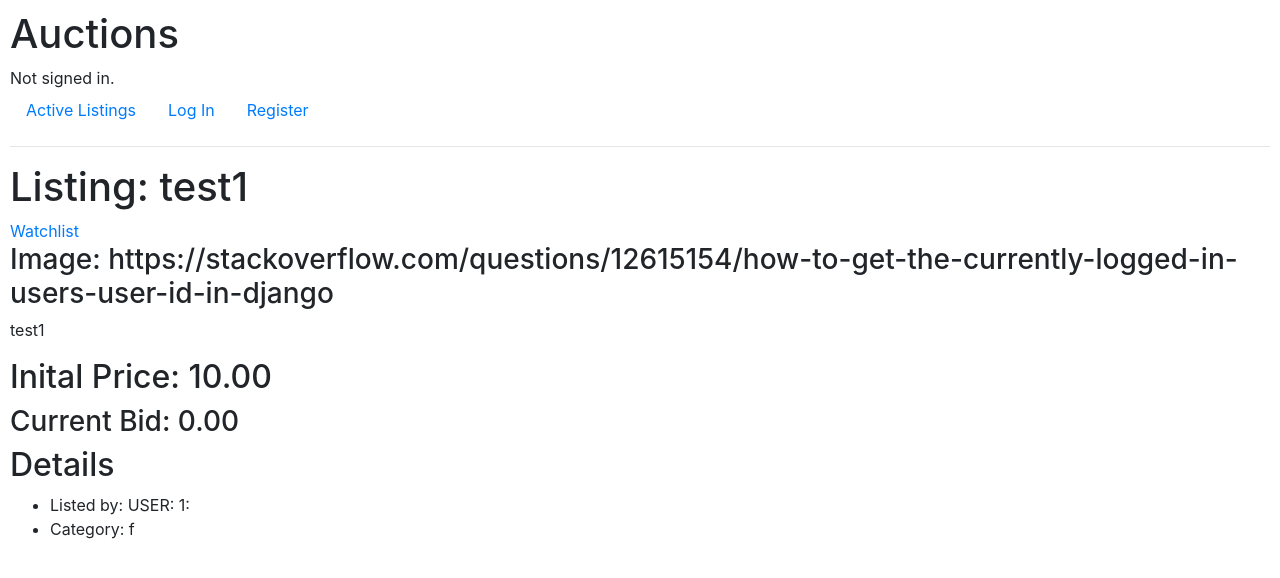
After one commit to ArshPelia/CS50-Web-Programming, a Django app: page /open_listing/1/ in a window 1280 px wide. The commit adds this page. Shown: the top 578 px of the page. Run offline with Django 3.2, Linux system fonts and the light colour scheme; data comes from the database, SQL or seed files in the repository; some libraries are stand-ins or nearby versions.

Commit message:
added open listing

```diff
--- a/P2-commerce/auctions/templates/auctions/index.html
+++ b/P2-commerce/auctions/templates/auctions/index.html
@@ -5,12 +5,12 @@
     <ul>
         {% for listing in listings %}
             <li>
-                Listing {{ listing.id }}: {{ listing.name }} {{ listing.destination }}
+                <a href="{% url 'open_listing' listid=listing.id %}">{{ listing.name }}</a>
                 <ul>
                     <li>Author: {{listing.author}}</li>
                     <li>Description: {{listing.desc}}</li>
                     <li>Initial Bid: {{listing.startPrice}}</li>
-                    <li>imgURL: {{listing.imgURL}}</li>
+                    <!-- <li>imgURL: {{listing.imgURL}}</li> -->
                     <li>Category: {{listing.cat}}</li>
                     </li>
                 </ul>
--- /dev/null
+++ b/P2-commerce/auctions/templates/auctions/open.html
@@ -0,0 +1,18 @@
+{% extends "auctions/layout.html" %}
+{% block body %}
+    <h1>Listing: {{name}}</h1>
+    <a href="#">Watchlist</a>
+    <h3>Image: {{imgURL}}</h3>
+    <p>{{name}}</p>
+    <h2>Inital Price: {{startPrice}}</h2>
+    <h3>Current Bid: {{curBid}}</h3>
+    <!-- <h4>{{bidCount}} bid(s) so far. Your bid is: TODO</h4> -->
+
+    <!-- TODO: add bidding form if user is logged in and not the ownerS -->
+
+    <h2>Details</h2>
+    <ul>
+        <li>Listed by: {{author}}</li>
+        <li>Category: {{cat}}</li>
+    </ul>
+{% endblock %}
--- a/P2-commerce/auctions/urls.py
+++ b/P2-commerce/auctions/urls.py
@@ -7,6 +7,8 @@ urlpatterns = [
     path("login", views.login_view, name="login"),
     path("logout", views.logout_view, name="logout"),
     path("register", views.register, name="register"),
-    path("create_listing", views.create_listing, name="create_listing")
+    path("create_listing", views.create_listing, name="create_listing"),
+    path("open_listing/<str:listid>/", views.open_listing, name="open_listing"),
+    path("place_bid/<str:listid>/", views.place_bid, name="place_bid"),
 
 ]
--- a/P2-commerce/auctions/views.py
+++ b/P2-commerce/auctions/views.py
@@ -10,7 +10,7 @@ from .models import User, Listing, Comment
 
 def index(request):
     return render(request, "auctions/index.html", {
-        "listings": Listing.objects.all()
+        "listings": Listing.objects.all().filter(active=True)
     })
 
 """
@@ -79,8 +79,8 @@ class NewListingForm(forms.Form):
     name = forms.CharField(label="Name", max_length=50)
     desc = forms.CharField(label="Description", widget=forms.Textarea())
     startPrice = forms.DecimalField(decimal_places=2, max_digits=6)
-    imgURL = forms.URLField()
-    cat = forms.ChoiceField(choices = categories)
+    imgURL = forms.URLField(required= False)
+    cat = forms.ChoiceField(choices = categories, required=False, initial='' )
 
 def create_listing(request):
     if request.method == "POST":
@@ -120,3 +120,24 @@ def create_listing(request):
             "form": NewListingForm(),
             "heading": 'Create Listing'
         })
+
+class OpenListForm(forms.Form):
+    bid = forms.DecimalField(decimal_places=2, max_digits=6)
+
+def open_listing(request, listid):
+    target = Listing.objects.get(id=listid)
+    return render(request, "auctions/open.html", {
+        "name": target.name,
+        "imgURL": target.imgURL,
+        "startPrice": target.startPrice,
+        "curBid": target.curBid,
+        # "bidCount": target.name,
+        "author": target.author,
+        "cat": target.cat
+
+
+    })
+
+
+def place_bid(request, listing):
+    pass
```
